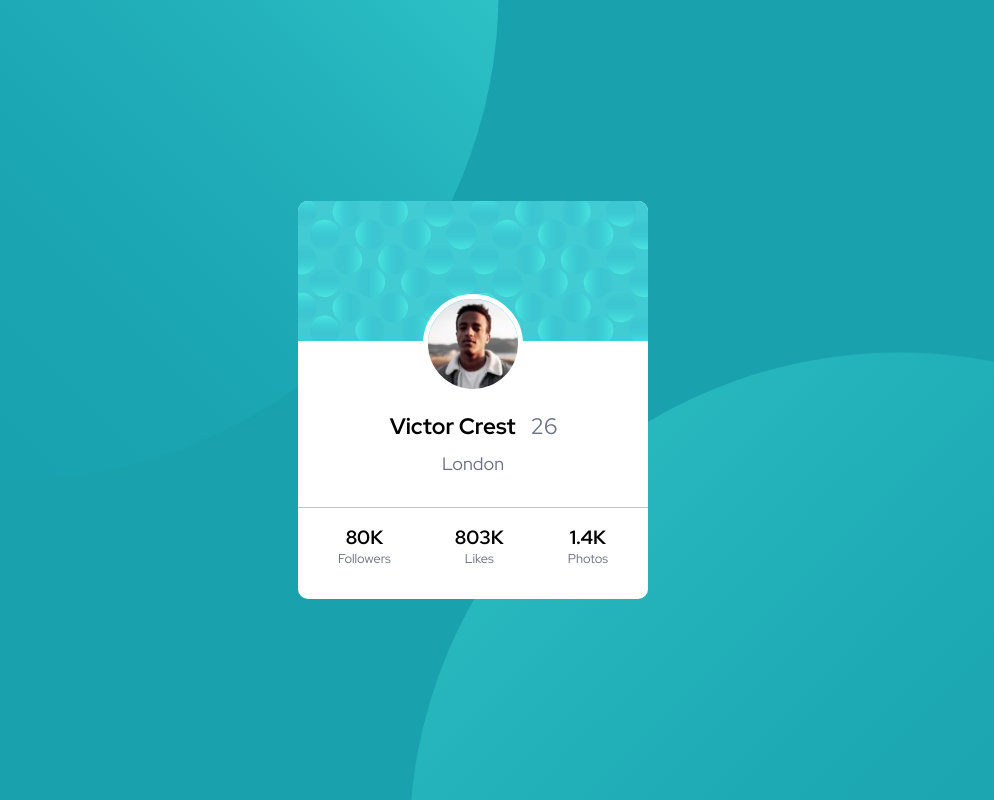
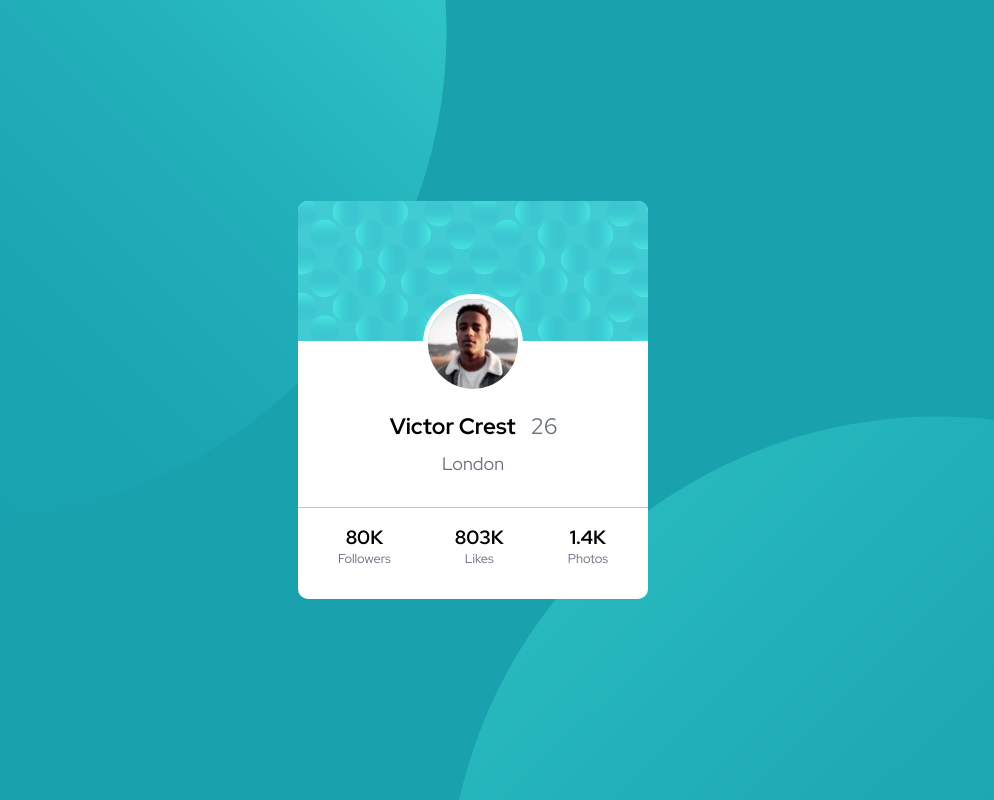
Before and after one commit to zsoolti8917/Profile-card-component, a plain HTML site: page index.html in a window 1280 px wide. Shown: the whole page, without its empty margins (167-1161 px from the left). Drawn offline with Linux system fonts and the light colour scheme.

Commit message:
Changed bg postion

```diff
--- a/style.css
+++ b/style.css
@@ -42,7 +42,8 @@ body {
     min-height: 100vh;
     background-image: url(./images/bg-pattern-top.svg), url(./images/bg-pattern-bottom.svg);
     background-repeat: no-repeat, no-repeat;
-    background-position: right 48vw bottom 40vh, left 45vw top 44vh;
+    background-position: right 52vw bottom 35vh, left 48vw top 52vh;
+
 
 }
 
```
